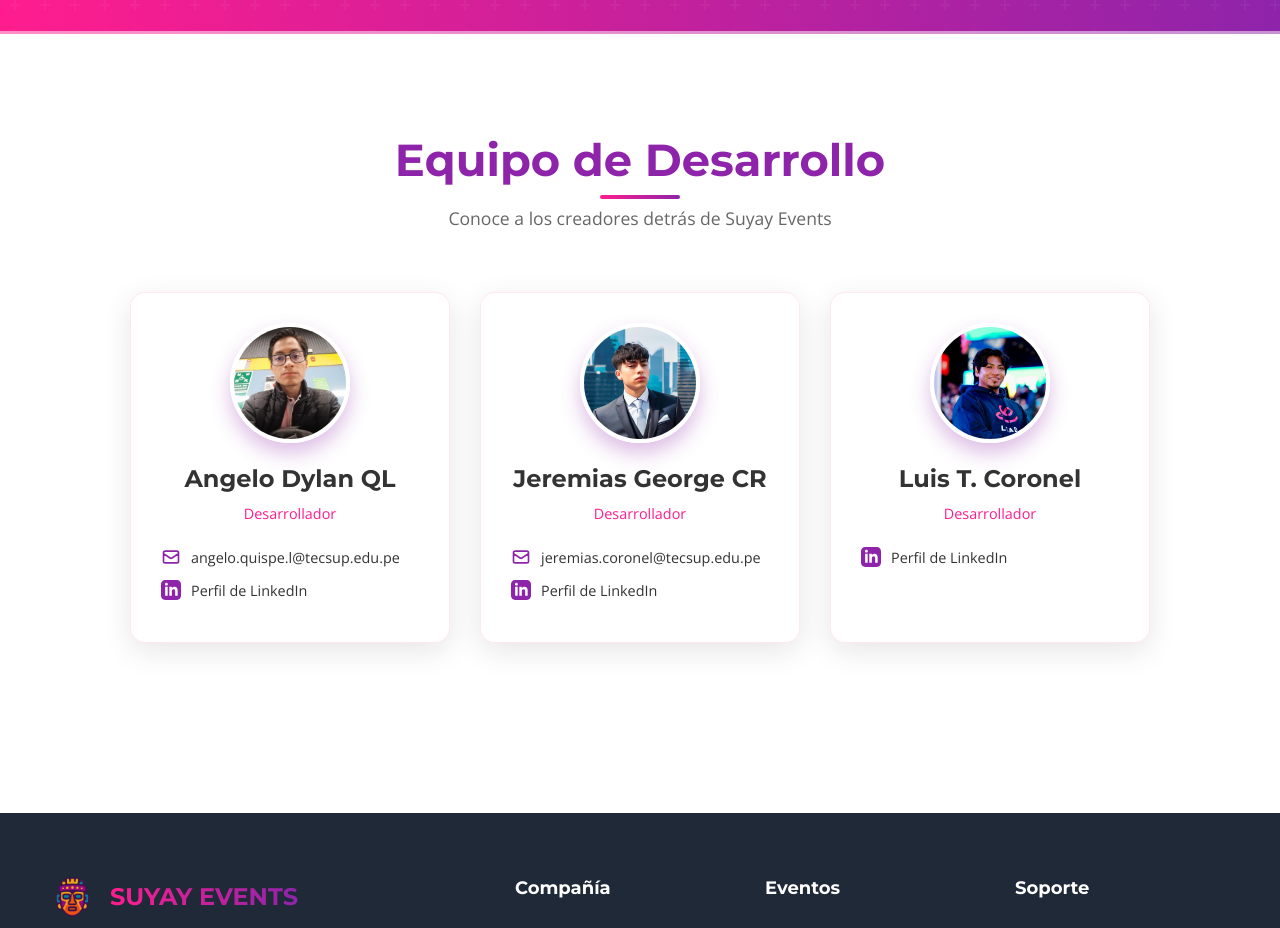
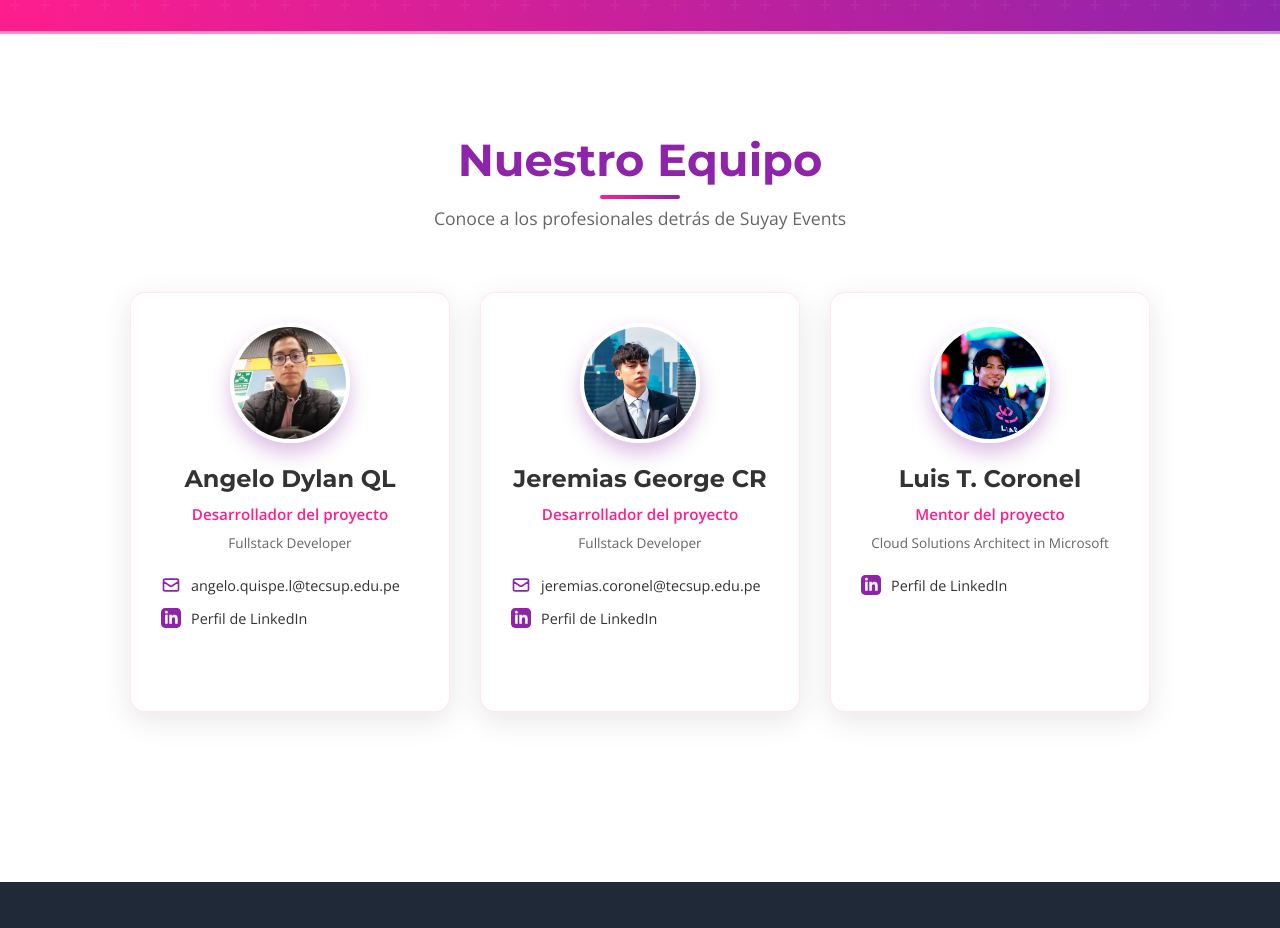
Before and after one commit to DylanQL/landing-page-SUYAY-EVENT, a React (Vite) app: page / in a window 1280 px wide. Shown: the part 5680-6608 px from the top of the page. Built offline with nearby package versions, Linux system fonts and the light colour scheme.

Commit message:
mejorando los contactanos

```diff
--- a/src/components/Contact.css
+++ b/src/components/Contact.css
@@ -71,6 +71,7 @@
   padding: 30px;
   width: 100%;
   max-width: 320px;
+  min-height: 420px;
   box-shadow: 0 8px 30px rgba(0, 0, 0, 0.1);
   display: flex;
   flex-direction: column;
@@ -113,8 +114,17 @@
 .member-role {
   color: #FF1D8E;
   font-family: 'Open Sans', sans-serif;
-  font-size: 0.9rem;
+  font-weight: 600;
+  font-size: 0.95rem;
+  margin-bottom: 5px;
+}
+
+.member-job-title {
+  color: #666;
+  font-family: 'Open Sans', sans-serif;
+  font-size: 0.85rem;
   margin-bottom: 20px;
+  text-align: center;
 }
 
 .member-contact {
--- a/src/components/Contact.jsx
+++ b/src/components/Contact.jsx
@@ -12,21 +12,24 @@ const Contact = () => {
   const teamMembers = [
     {
       name: "Angelo Dylan QL",
-      role: "Desarrollador",
+      role: "Desarrollador del proyecto",
+      jobTitle: "Fullstack Developer",
       email: "angelo.quispe.l@tecsup.edu.pe",
       linkedin: "https://www.linkedin.com/in/angelo-dylan-ql/",
       image: "/Angelo_Dylan_QL.jpeg"
     },
     {
       name: "Jeremias George CR",
-      role: "Desarrollador",
+      role: "Desarrollador del proyecto",
+      jobTitle: "Fullstack Developer",
       email: "jeremias.coronel@tecsup.edu.pe",
       linkedin: "http://www.linkedin.com/in/jeremias-g-coronel",
       image: "/Jeremias_George_CR.jpeg"
     },
     {
       name: "Luis T. Coronel",
-      role: "Desarrollador",
+      role: "Mentor del proyecto",
+      jobTitle: "Cloud Solutions Architect in Microsoft",
       linkedin: "https://www.linkedin.com/in/luis-t-coronel/",
       image: "/Luis_TC.jpeg"
     }
@@ -41,8 +44,8 @@ const Contact = () => {
           animate={inView ? { opacity: 1, y: 0 } : { opacity: 0, y: 50 }}
           transition={{ duration: 0.7 }}
         >
-          <h2>Equipo de Desarrollo</h2>
-          <p>Conoce a los creadores detrás de Suyay Events</p>
+          <h2>Nuestro Equipo</h2>
+          <p>Conoce a los profesionales detrás de Suyay Events</p>
         </motion.div>
 
         <div className="team-members">
@@ -60,6 +63,7 @@ const Contact = () => {
               </div>
               <h3>{member.name}</h3>
               <p className="member-role">{member.role}</p>
+              <p className="member-job-title">{member.jobTitle}</p>
 
               <div className="member-contact">
                 {member.email && (
```
